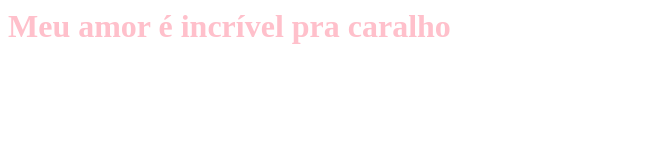
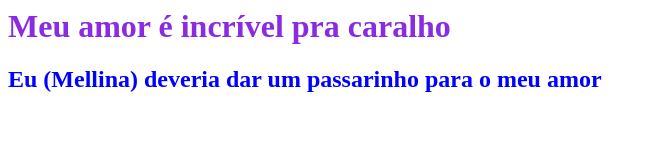
Before and after one commit to yogmel/trilha-frontend, a plain HTML site: page index.html in a window 1280 px wide. Shown: the whole page, without its empty margins (0-657 px from the left). Drawn offline with Linux system fonts and the light colour scheme.

Commit message:
Sugestão incrível

```diff
--- a/index.html
+++ b/index.html
@@ -8,5 +8,6 @@
 </head>
 <body>
     <h1>Meu amor é incrível pra caralho</h1>
+    <h2>Eu (Mellina) deveria dar um passarinho para o meu amor</h2>
 </body>
 </html>
--- a/style.css
+++ b/style.css
@@ -1,3 +1,6 @@
 h1 {
-    color: pink;
+    color: blueviolet;
 }
+h2 {
+    color: blue;
+}
```
